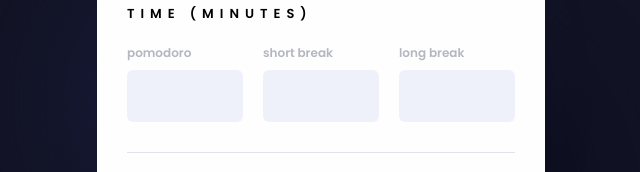
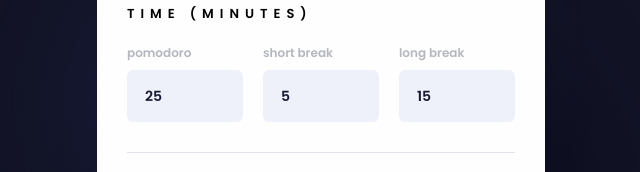
Before and after one commit to raulval/pomodoro-app, a Next.js app: page / in a window 1280 px wide. Both pictures are taken after a click on the icon 640 px from the left and 756 px from the top of the page. Shown: the part 322-494 px from the top of the page, without its empty margins (319-959 px from the left). Built offline with nearby package versions, Linux system fonts and the light colour scheme.

Commit message:
✨ implement redux in the settings modal

```diff
--- a/components/Settings/SettingsModal.tsx
+++ b/components/Settings/SettingsModal.tsx
@@ -1,4 +1,11 @@
 import { useEffect, useRef, useState } from "react";
+import { useDispatch } from "react-redux";
+import {
+  setLongBreakTimer,
+  setPomodoroTimer,
+  setShortBreakTimer,
+} from "../../redux/reducers/timerValues";
+
 import {
   CloseIcon,
   Modal,
@@ -25,9 +32,13 @@
 }
 
 const SettingsModal = ({ closeModal }: SettingsModalProps) => {
+  const dispatch = useDispatch();
   const modalRef = useRef<HTMLDivElement>(null);
   const presets = ["default", "dev", "lazy"];
   const [selectedPreset, setSelectedPreset] = useState(presets[0]);
+  const [pomodoroTime, setPomodoroTime] = useState<number>(25);
+  const [shortBreakTime, setShortBreakTime] = useState<number>(5);
+  const [longBreakTime, setLongBreakTime] = useState<number>(15);
 
   useEffect(() => {
     const handleClickOutside = (event: MouseEvent) => {
@@ -39,6 +50,13 @@
       }
     };
     document.addEventListener("mousedown", handleClickOutside, true);
+
+    // if (selectedPreset === "default") {
+    //   setPomodoroTime(25);
+    //   setShortBreakTime(5);
+    //   setLongBreakTime(15);
+    // }
+
     return () => {
       document.removeEventListener("mousedown", handleClickOutside);
     };
@@ -48,8 +66,22 @@
     setSelectedPreset(preset);
   };
 
-  const handleApply = () => {
-    closeModal();
+  const handleApply = async () => {
+    if (
+      Number.isNaN(pomodoroTime) ||
+      pomodoroTime === 0 ||
+      Number.isNaN(shortBreakTime) ||
+      shortBreakTime === 0 ||
+      Number.isNaN(longBreakTime) ||
+      longBreakTime === 0
+    ) {
+      return;
+    } else {
+      dispatch(setPomodoroTimer(pomodoroTime));
+      dispatch(setShortBreakTimer(shortBreakTime));
+      dispatch(setLongBreakTimer(longBreakTime));
+      closeModal();
+    }
   };
 
   return (
@@ -66,15 +98,33 @@
             <ModalTimeInputsWrapper>
               <ModalTimeInputs>
                 <ModalTimeInputLabel>pomodoro</ModalTimeInputLabel>
-                <ModalTimeInput type="number" />
+                <ModalTimeInput
+                  type="number"
+                  pattern="[0-9]{1,3}"
+                  value={pomodoroTime}
+                  onChange={(e) => setPomodoroTime(e.target.valueAsNumber)}
+                  required
+                />
               </ModalTimeInputs>
               <ModalTimeInputs>
                 <ModalTimeInputLabel>short break</ModalTimeInputLabel>
-                <ModalTimeInput type="number" />
+                <ModalTimeInput
+                  type="number"
+                  pattern="[0-9]{1,3}"
+                  value={shortBreakTime}
+                  onChange={(e) => setShortBreakTime(e.target.valueAsNumber)}
+                  required
+                />
               </ModalTimeInputs>
               <ModalTimeInputs>
                 <ModalTimeInputLabel>long break</ModalTimeInputLabel>
-                <ModalTimeInput type="number" />
+                <ModalTimeInput
+                  type="number"
+                  pattern="[0-9]{1,3}"
+                  value={longBreakTime}
+                  onChange={(e) => setLongBreakTime(e.target.valueAsNumber)}
+                  required
+                />
               </ModalTimeInputs>
             </ModalTimeInputsWrapper>
           </ModalTime>
```
